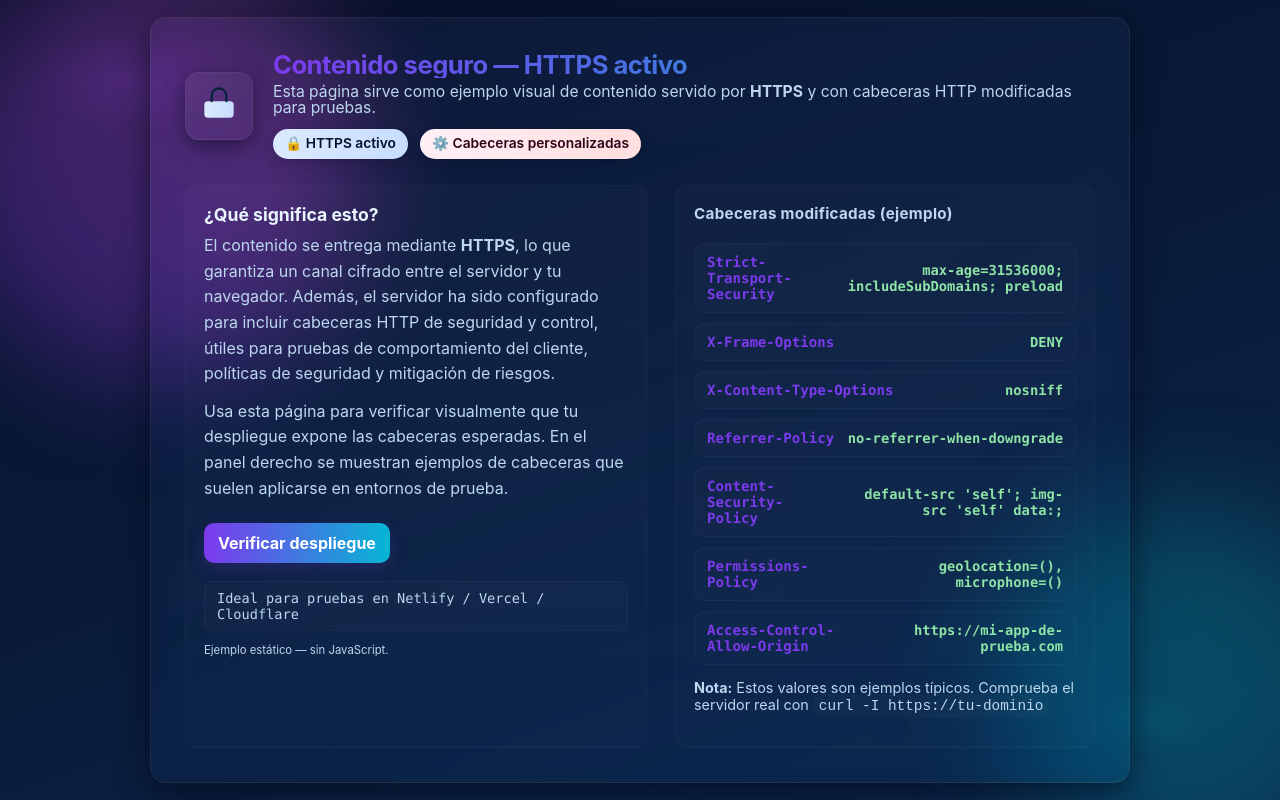
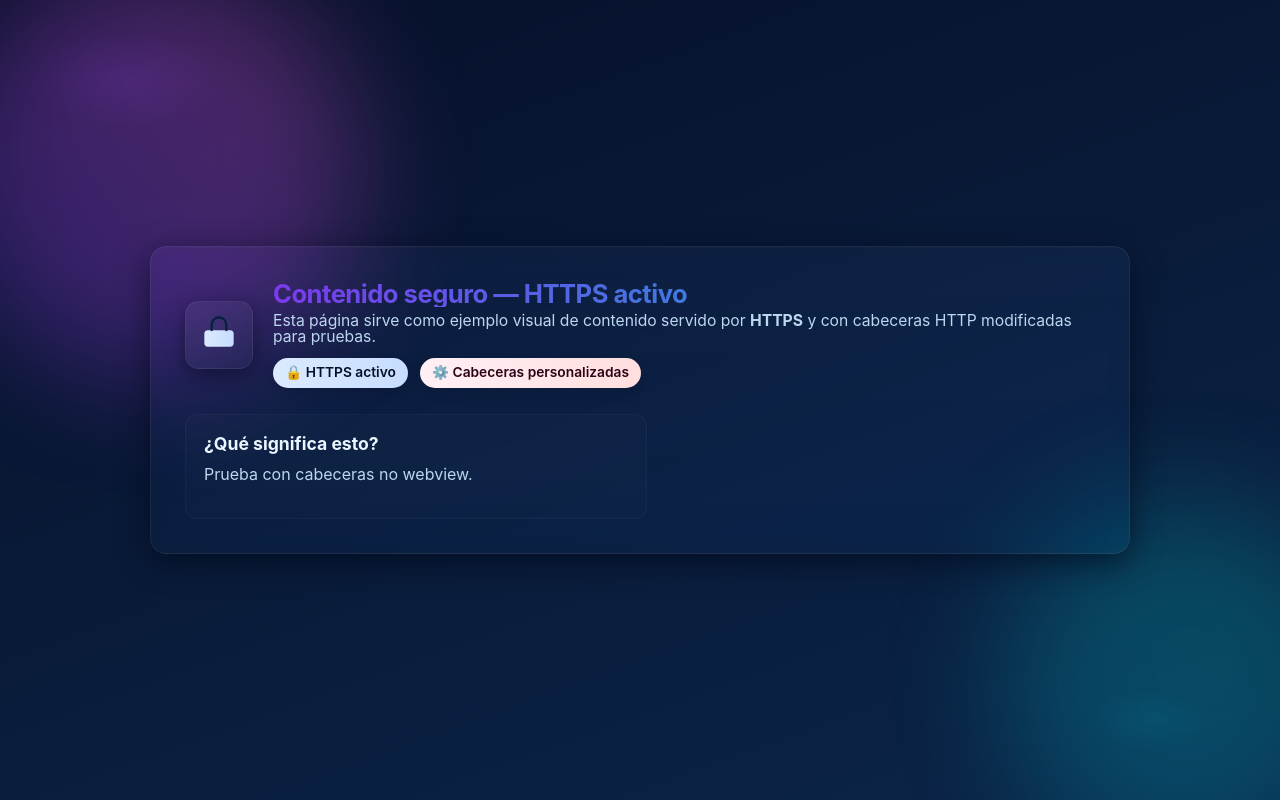
Before and after one commit to thepianist2/cabeceras, a plain HTML site: page index.html in a window 1280 px wide. Drawn offline with Linux system fonts and the light colour scheme.

Commit message:
no webview

```diff
--- a/index.html
+++ b/index.html
@@ -278,66 +278,10 @@
       <section class="panel" aria-labelledby="panel-title">
         <h2 id="panel-title">¿Qué significa esto?</h2>
         <p>
-          El contenido se entrega mediante <strong>HTTPS</strong>, lo que garantiza un canal cifrado entre el servidor y tu navegador. Además, el servidor ha sido configurado para incluir cabeceras HTTP de seguridad y control, útiles para pruebas de comportamiento del cliente, políticas de seguridad y mitigación de riesgos.
+          Prueba con cabeceras no webview.
         </p>
 
-        <p>
-          Usa esta página para verificar visualmente que tu despliegue expone las cabeceras esperadas. En el panel derecho se muestran ejemplos de cabeceras que suelen aplicarse en entornos de prueba.
-        </p>
-
-        <a class="cta" href="#" aria-hidden="true">Verificar despliegue</a>
-
-        <div class="foot" style="margin-top:18px;">
-          <span class="hint">Ideal para pruebas en Netlify / Vercel / Cloudflare</span>
-          <small style="color:var(--muted)">Ejemplo estático — sin JavaScript.</small>
-        </div>
       </section>
-
-      <!-- right -->
-      <aside class="headers-card" aria-label="Cabeceras modificadas de ejemplo">
-        <h3>Cabeceras modificadas (ejemplo)</h3>
-
-        <div class="header-list" role="list">
-          <div class="hdr" role="listitem">
-            <span class="k">Strict-Transport-Security</span>
-            <span class="v">max-age=31536000; includeSubDomains; preload</span>
-          </div>
-
-          <div class="hdr" role="listitem">
-            <span class="k">X-Frame-Options</span>
-            <span class="v">DENY</span>
-          </div>
-
-          <div class="hdr" role="listitem">
-            <span class="k">X-Content-Type-Options</span>
-            <span class="v">nosniff</span>
-          </div>
-
-          <div class="hdr" role="listitem">
-            <span class="k">Referrer-Policy</span>
-            <span class="v">no-referrer-when-downgrade</span>
-          </div>
-
-          <div class="hdr" role="listitem">
-            <span class="k">Content-Security-Policy</span>
-            <span class="v">default-src 'self'; img-src 'self' data:;</span>
-          </div>
-
-          <div class="hdr" role="listitem">
-            <span class="k">Permissions-Policy</span>
-            <span class="v">geolocation=(), microphone=()</span>
-          </div>
-
-          <div class="hdr" role="listitem">
-            <span class="k">Access-Control-Allow-Origin</span>
-            <span class="v">https://mi-app-de-prueba.com</span>
-          </div>
-        </div>
-
-        <p style="color:var(--muted); margin-top:14px; font-size:0.9rem;">
-          <strong>Nota:</strong> Estos valores son ejemplos típicos. Comprueba el servidor real con <span style="font-family: ui-monospace, monospace; background:rgba(255,255,255,0.02); padding:4px 6px; border-radius:6px;">curl -I https://tu-dominio</span>
-        </p>
-      </aside>
     </div>
   </main>
 </body>
```
